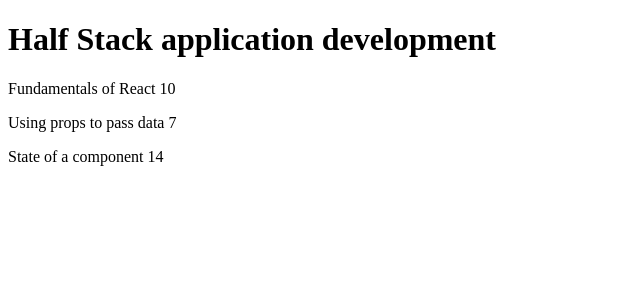
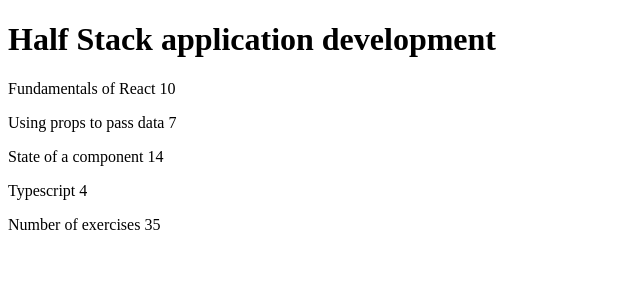
Before and after one commit to sameeksha-dalvi/fsopen-part2, a React (Vite) app in the folder courseinfo/: page / in a window 1280 px wide. Shown: the top 300 px of the page, without its empty margins (0-640 px from the left). Built offline with nearby package versions, Linux system fonts and the light colour scheme.

Commit message:
feat: calculate total number of exercises using map and reduce (exercise 2.2)

```diff
--- a/courseinfo/src/App.jsx
+++ b/courseinfo/src/App.jsx
@@ -1,17 +1,18 @@
 const Course = (props) => {
   console.log("Course :", props.course.parts)
 
-  return(
+  return (
     <>
-    <Header name={props.course.name} />
-    <Content parts={props.course.parts}/>
+      <Header name={props.course.name} />
+      <Content parts={props.course.parts} />
+      <Total parts={props.course.parts} />
     </>
   )
 }
 
 
 const Header = (props) => {
-  console.log("Header ",props)
+  console.log("Header ", props)
   return (
     <>
       <h1>{props.name}</h1>
@@ -19,7 +20,7 @@
   )
 }
 
-const Part = ({part}) => {
+const Part = ({ part }) => {
   return (
     <>
       <p>
@@ -29,21 +30,24 @@
   )
 }
 
-const Content = ({parts}) => {
+const Content = ({ parts }) => {
   return (
     <>
-    {parts.map(part => <Part key={part.id} part={part} />)}
+      {parts.map(part => <Part key={part.id} part={part} />)}
     </>
   )
 
 }
 
 
-const Total = (props) => {
-
+const Total = ({ parts }) => {
+  console.log("Total : ", parts);
   return (
     <>
-      <p>Number of exercises {props.course.parts[0].exercises + props.course.parts[1].exercises + props.course.parts[2].exercises}</p>
+      <p>Number of exercises {
+      parts.map(part => part.exercises).reduce((sum , n) => sum + n)
+      }
+      </p>
     </>
   )
 }
@@ -67,6 +71,11 @@
         name: 'State of a component',
         exercises: 14,
         id: 3
+      },
+      {
+        name: 'Typescript',
+        exercises: 4,
+        id: 4
       }
     ]
   }
```
